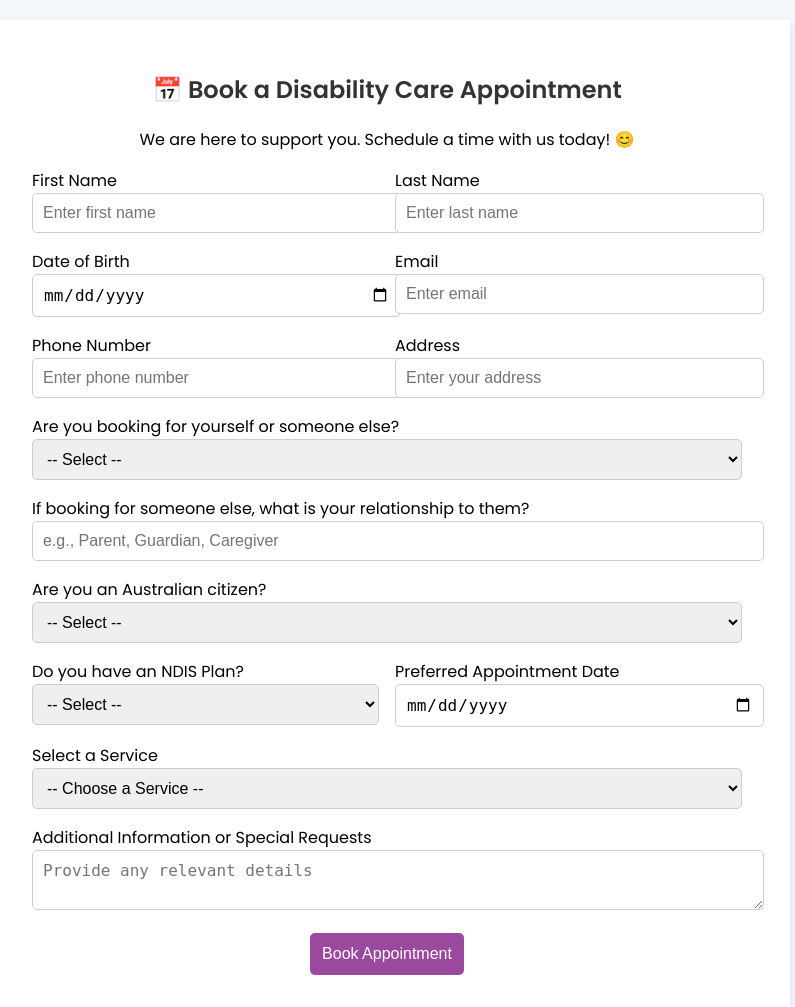
After one commit to Daniel-Kenan/illaware, a Flask app: page /book-appointment in a window 1280 px wide. The commit adds this page. Shown: the whole page, without its empty margins (253-1048 px from the left). Run offline with Flask 2, Linux system fonts and the light colour scheme; some libraries are stand-ins or nearby versions.

Commit message:
added appointment form

```diff
--- a/server.py
+++ b/server.py
@@ -11,5 +11,10 @@ def render(url,title="null"):
 def home():
     return render("Home.html",title="Fulltanksa - Home")
 
+@app.route("/book-appointment")
+def appointment():
+    return render("Appointment.html",title="Fulltanksa - Home")
+
+
 if __name__ == "__main__":
     app.run( host='0.0.0.0', port=8765, debug=True)
--- /dev/null
+++ b/templates/Appointment.html
@@ -0,0 +1,160 @@
+<!DOCTYPE html>
+<html lang="en">
+<head>
+    <meta charset="UTF-8">
+    <meta name="viewport" content="width=device-width, initial-scale=1.0">
+    <title>Book a Disability Care Appointment</title>
+    <link rel="stylesheet" href="styles.css">
+    <link rel="preconnect" href="https://fonts.googleapis.com">
+    <link rel="preconnect" href="https://fonts.gstatic.com" crossorigin>
+    <link href="https://fonts.googleapis.com/css2?family=Poppins:wght@300;400;600&display=swap" rel="stylesheet">
+    <script src="https://kit.fontawesome.com/a076d05399.js" crossorigin="anonymous"></script>
+    <style>
+        body {
+            font-family: 'Poppins', sans-serif;
+            background-color: #f4f7fc;
+            display: flex;
+            justify-content: center;
+            align-items: center;
+            height: 100%;
+            margin: 0;
+        }
+        .appointment-container {
+            margin-top: 20px;
+            background: #fff;
+            padding: 2rem 3rem;
+            /* border-radius: 10px; */
+            box-shadow: 0px 4px 10px rgba(0, 0, 0, 0.1);
+            max-width: 710px;
+            width: 100%;
+            text-align: center;
+        }
+        .appointment-header h2 {
+            color: #333;
+            font-weight: 600;
+        }
+        .appointment-form {
+            display: grid;
+            grid-template-columns: 1fr 1fr;
+            gap: 1rem;
+        }
+        .full-width {
+            grid-column: span 2;
+        }
+        label {
+            font-weight: 500;
+            text-align: left;
+            display: block;
+        }
+        input, select, textarea {
+            width: 100%;
+            padding: 10px;
+            border: 1px solid #ccc;
+            border-radius: 5px;
+            font-size: 1rem;
+        }
+        .submit-btn {
+            background-color: #9b499f;
+            color: white;
+            border: none;
+            padding: 12px;
+            border-radius: 5px;
+            font-size: 1rem;
+            cursor: pointer;
+            transition: background 0.3s ease;
+        }
+        input:focus, select:focus, textarea:focus {
+            border-color: #5b0060;
+            outline: none;
+        }
+        .submit-btn:hover {
+            background-color: #7e3781;
+        }
+    </style>
+</head>
+<body>
+    <section class="appointment-container">
+        <div class="appointment-header">
+            <h2>📅 Book a Disability Care Appointment</h2>
+            <p>We are here to support you. Schedule a time with us today! 😊</p>
+        </div>
+        <form class="appointment-form">
+            <div>
+                <label for="first-name">First Name</label>
+                <input type="text" id="first-name" name="first-name" placeholder="Enter first name" required>
+            </div>
+            <div>
+                <label for="last-name">Last Name</label>
+                <input type="text" id="last-name" name="last-name" placeholder="Enter last name" required>
+            </div>
+            <div>
+                <label for="dob">Date of Birth</label>
+                <input type="date" id="dob" name="dob" required>
+            </div>
+            <div>
+                <label for="email">Email</label>
+                <input type="email" id="email" name="email" placeholder="Enter email" required>
+            </div>
+            <div>
+                <label for="phone">Phone Number</label>
+                <input type="tel" id="phone" name="phone" placeholder="Enter phone number" required>
+            </div>
+            <div>
+                <label for="address">Address</label>
+                <input type="text" id="address" name="address" placeholder="Enter your address" required>
+            </div>
+            <div class="full-width">
+                <label for="appointment-for">Are you booking for yourself or someone else?</label>
+                <select id="appointment-for" name="appointment-for" required>
+                    <option value="">-- Select --</option>
+                    <option value="self">Myself</option>
+                    <option value="someone-else">Someone Else</option>
+                </select>
+            </div>
+            <div class="full-width">
+                <label for="relationship">If booking for someone else, what is your relationship to them?</label>
+                <input type="text" id="relationship" name="relationship" placeholder="e.g., Parent, Guardian, Caregiver">
+            </div>
+            <div class="full-width">
+                <label for="citizenship">Are you an Australian citizen?</label>
+                <select id="citizenship" name="citizenship" required>
+                    <option value="">-- Select --</option>
+                    <option value="yes">Yes</option>
+                    <option value="no">No</option>
+                </select>
+            </div>
+            <div>
+                <label for="ndis">Do you have an NDIS Plan?</label>
+                <select id="ndis" name="ndis" required>
+                    <option value="">-- Select --</option>
+                    <option value="yes">Yes</option>
+                    <option value="no">No</option>
+                </select>
+            </div>
+            <div>
+                <label for="preferred-date">Preferred Appointment Date</label>
+                <input type="date" id="preferred-date" name="preferred-date" required>
+            </div>
+            <div class="full-width">
+                <label for="service">Select a Service</label>
+                <select id="service" name="service" required>
+                    <option value="">-- Choose a Service --</option>
+                    <option value="therapy">Therapy & Behavioral Support</option>
+                    <option value="respite">Respite Care</option>
+                    <option value="early-intervention">Early Intervention Programs</option>
+                    <option value="support-plans">Individualized Support Plans</option>
+                    <option value="community">Community Engagement</option>
+                    <option value="wellness">Health & Wellness Programs</option>
+                </select>
+            </div>
+            <div class="full-width">
+                <label for="message">Additional Information or Special Requests</label>
+                <textarea id="message" name="message" placeholder="Provide any relevant details"></textarea>
+            </div>
+            <div class="full-width">
+                <button type="submit" class="submit-btn">Book Appointment</button>
+            </div>
+        </form>
+    </section>
+</body>
+</html>
```
Also changed, not shown: a.html (added, +155 -0 lines), templates/Components/Footer.html (added, +67 -0 lines), templates/Components/Navbar.html (added, +22 -0 lines), templates/Home.html (+2 -89 lines).
